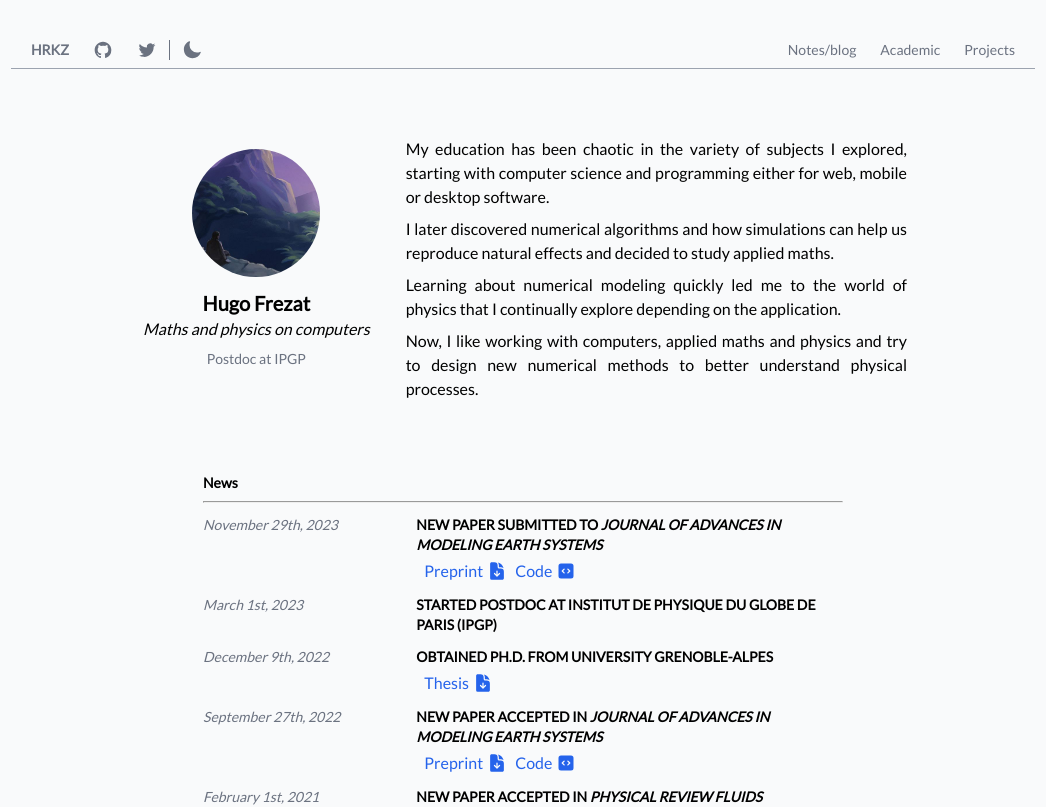
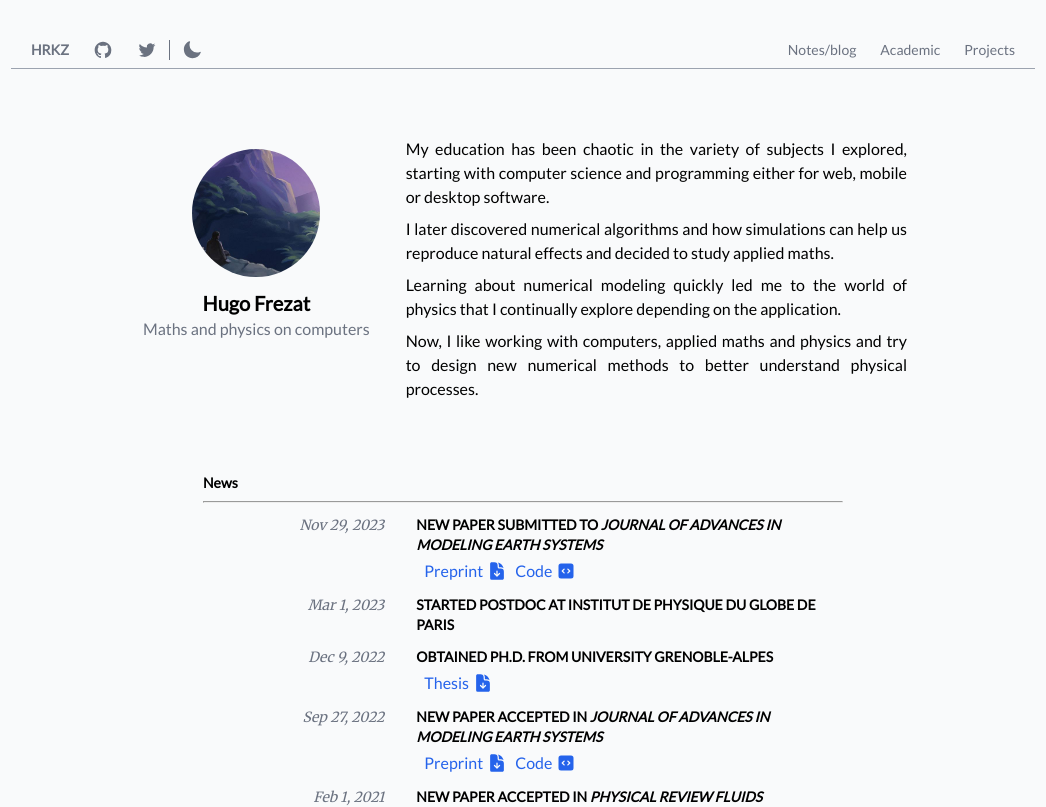
Before and after one commit to hrkz/hrkz.github.io, a React (Vite) app: page /#/ in a window 1280 px wide. Shown: the top 807 px of the page, without its empty margins (117-1163 px from the left). Built offline with nearby package versions, Linux system fonts and the light colour scheme.

Commit message:
Update date formatting

```diff
--- a/src/Home.jsx
+++ b/src/Home.jsx
@@ -8,8 +8,7 @@ export default function Home() {
         <div className="profile">
           <img className="avatar icon" src="assets/avatar.jpg" alt="" />
           <h3>Hugo Frezat</h3>
-          <p><i>Maths and physics on computers</i></p>
-          <h4 className="info">Postdoc at IPGP</h4>
+          <p class="info">Maths and physics on computers</p>
         </div>
         <div className="description">
           <p>
--- a/src/data/News.jsx
+++ b/src/data/News.jsx
@@ -16,7 +16,7 @@ export default function News() {
   function NewsEntry({ title, date, children }) {
     return (
       <div className="news-entry">
-        <h4 className="info"><i>{date}</i></h4>
+        <h4 className="news-head date">{date}</h4>
         <div className="news-content">
           <h4 className="title">{title}</h4>
           {children}
@@ -31,38 +31,38 @@ export default function News() {
       <hr />
       <NewsEntry
         title={<>New paper submitted to <i>Journal of Advances in Modeling Earth Systems</i></>}
-        date='November 29th, 2023'
+        date='Nov 29, 2023'
       >
         <NewsResource icon={<DocsIcon />} desc='Preprint' url=' https://arxiv.org/pdf/2310.19385' />
         <NewsResource icon={<CodeIcon />} desc='Code' url='#' />
       </NewsEntry>
       <NewsEntry
-        title={<>Started postdoc at Institut de Physique du Globe de Paris (IPGP)</>}
-        date='March 1st, 2023'
+        title={<>Started postdoc at Institut de Physique du Globe de Paris</>}
+        date='Mar 1, 2023'
       />
       <NewsEntry
         title={<>Obtained Ph.D. from University Grenoble-Alpes</>}
-        date='December 9th, 2022'
+        date='Dec 9, 2022'
       >
         <NewsResource icon={<DocsIcon />} desc='Thesis' url='https://theses.hal.science/tel-04028879v1/file/FREZAT_2022_diffusion.pdf'/>
       </NewsEntry>
       <NewsEntry
         title={<>New paper accepted in <i>Journal of Advances in Modeling Earth Systems</i></>}
-        date='September  27th, 2022'
+        date='Sep 27, 2022'
       >
         <NewsResource icon={<DocsIcon />} desc='Preprint' url='https://arxiv.org/pdf/2204.03911' />
         <NewsResource icon={<CodeIcon />} desc='Code' url='#' />
       </NewsEntry>
       <NewsEntry
         title={<>New paper accepted in <i>Physical Review Fluids</i></>}
-        date='February 1st, 2021'
+        date='Feb 1, 2021'
       >
         <NewsResource icon={<DocsIcon />} desc='Preprint' url='https://arxiv.org/pdf/2010.04663' />
         <NewsResource icon={<CodeIcon />} desc='Code' url='#' />
       </NewsEntry>
       <NewsEntry
         title={<>Started Ph.D. program at University Grenoble-Alpes</>}
-        date='October 1st, 2019'
+        date='Oct 1, 2019'
       >
         <NewsResource icon={<DocsIcon />} desc='Proposal' url='#' />
       </NewsEntry>
--- a/src/data/Post.jsx
+++ b/src/data/Post.jsx
@@ -89,7 +89,7 @@ export default function Post() {
     return (
       <>
         <h3>{title}</h3>
-        <h4 className="info"><i>{date}</i></h4>
+        <h4 className="date">{date}</h4>
         <hr />
         {children}
       </>
@@ -100,14 +100,14 @@ export default function Post() {
     <article>
       <PostEntry
         title={<>The purpose of symbolic maths</>}
-        date='December 25th, 2023'
+        date='Dec 25, 2023'
       >
         <PostSection
           id='intro'
           name='Introduction'
         >
         <p>
-          I want to discuss the ability to generate language-independent <Math>{`\\mathcal{G}`}</Math> code generation, in particular for scientific
+          I want to discuss the ability to generate language-independent code <Math>{`f(\\mathcal{G})`}</Math>, in particular for scientific
           applications. <Ref element={<button>[Sources]</button>}>@reference</Ref>.
         </p>
         </PostSection>
--- a/src/index.scss
+++ b/src/index.scss
@@ -1,4 +1,5 @@
 @import url('https://fonts.googleapis.com/css2?family=Lato&display=swap');
+@import url('https://fonts.googleapis.com/css2?family=Merriweather&display=swap');
 
 $light-primary-color: rgb(0 0 0);
 $night-primary-color: rgb(255 255 255);
@@ -261,7 +262,14 @@ article {
   .news-entry {
     display: grid;
     margin-top: 0.75rem;
-    @media (min-width: 640px) { grid-template-columns: repeat(3, minmax(0, 1fr)); }
+
+    @media (min-width: 640px) {
+      grid-template-columns: repeat(3, minmax(0, 1fr));
+      .news-head {
+        text-align: right;
+        margin-right: 2rem;
+      }
+    }
 
     .news-content {
       @media (min-width: 640px) { grid-column: span 2 / span 2; }
@@ -331,7 +339,14 @@ h4 {
 
 .info {
   @extend %info-object;
-  font-weight: 400;
+  font-weight: 500;
+}
+
+.date {
+  @extend %info-object;
+  font-family: 'Merriweather', 'serif';
+  font-style: italic;
+  font-weight: 300;
 }
 
 .icon {
```
